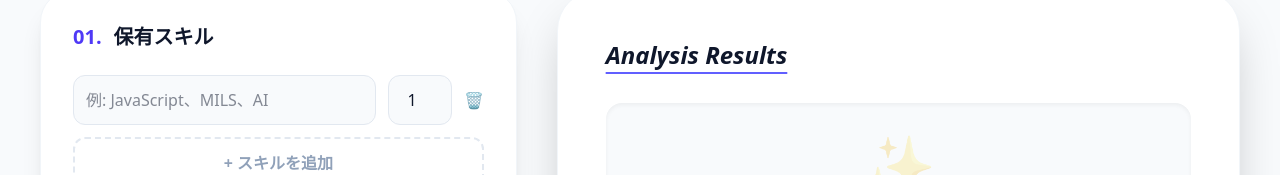
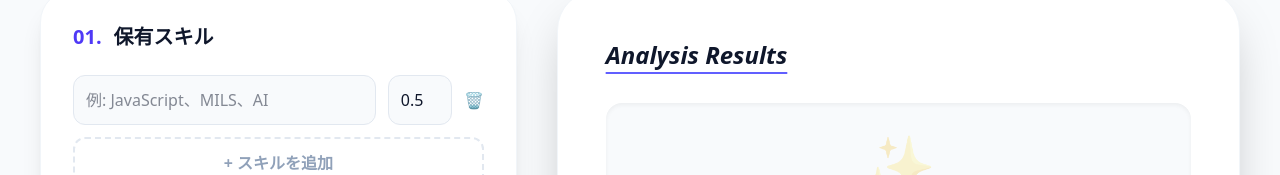
Before and after one commit to Advanced-Develop-2nd/job_search_ts, a React (Vite) app: page /job_search_ts/chat in a window 1280 px wide. Shown: the part 130-305 px from the top of the page. Built offline with nearby package versions, Linux system fonts and the light colour scheme.

Commit message:
スキルの年数の下限の追加と0.5刻みに変更

```diff
--- a/src/pages/ChatPage.tsx
+++ b/src/pages/ChatPage.tsx
@@ -8,7 +8,7 @@ interface Skill {
 }
 
 const ChatPage = () => {
-  const [skills, setSkills] = useState<Skill[]>([{ id: crypto.randomUUID(), name: '', years: '1' }]);
+  const [skills, setSkills] = useState<Skill[]>([{ id: crypto.randomUUID(), name: '', years: '0.5' }]);
   const [careerVision, setCareerVision] = useState('');
   const [aiResponse, setAiResponse] = useState<string | null>(null);
   const [isLoading, setIsLoading] = useState(false);
@@ -17,7 +17,7 @@ const ChatPage = () => {
   const hasCareerVision = careerVision.trim() !== '';
   const bothEmpty = !hasAnySkill && !hasCareerVision;
 
-  const addSkill = () => setSkills([...skills, { id: crypto.randomUUID(), name: '', years: '1' }]);
+  const addSkill = () => setSkills([...skills, { id: crypto.randomUUID(), name: '', years: '0.5' }]);
   const removeSkill = (id: string) => {
     if (skills.length > 1) setSkills(skills.filter(s => s.id !== id));
   };
@@ -113,6 +113,8 @@ const ChatPage = () => {
                     type="number"
                     placeholder="年"
                     className="w-16 p-3 rounded-xl bg-slate-50 dark:bg-slate-800 border border-slate-200 dark:border-slate-700 text-center outline-none"
+                    min = "0"
+                    step = "0.5"
                     value={skill.years}
                     onChange={(e) => updateSkill(skill.id, 'years', e.target.value)}
                   />
```
